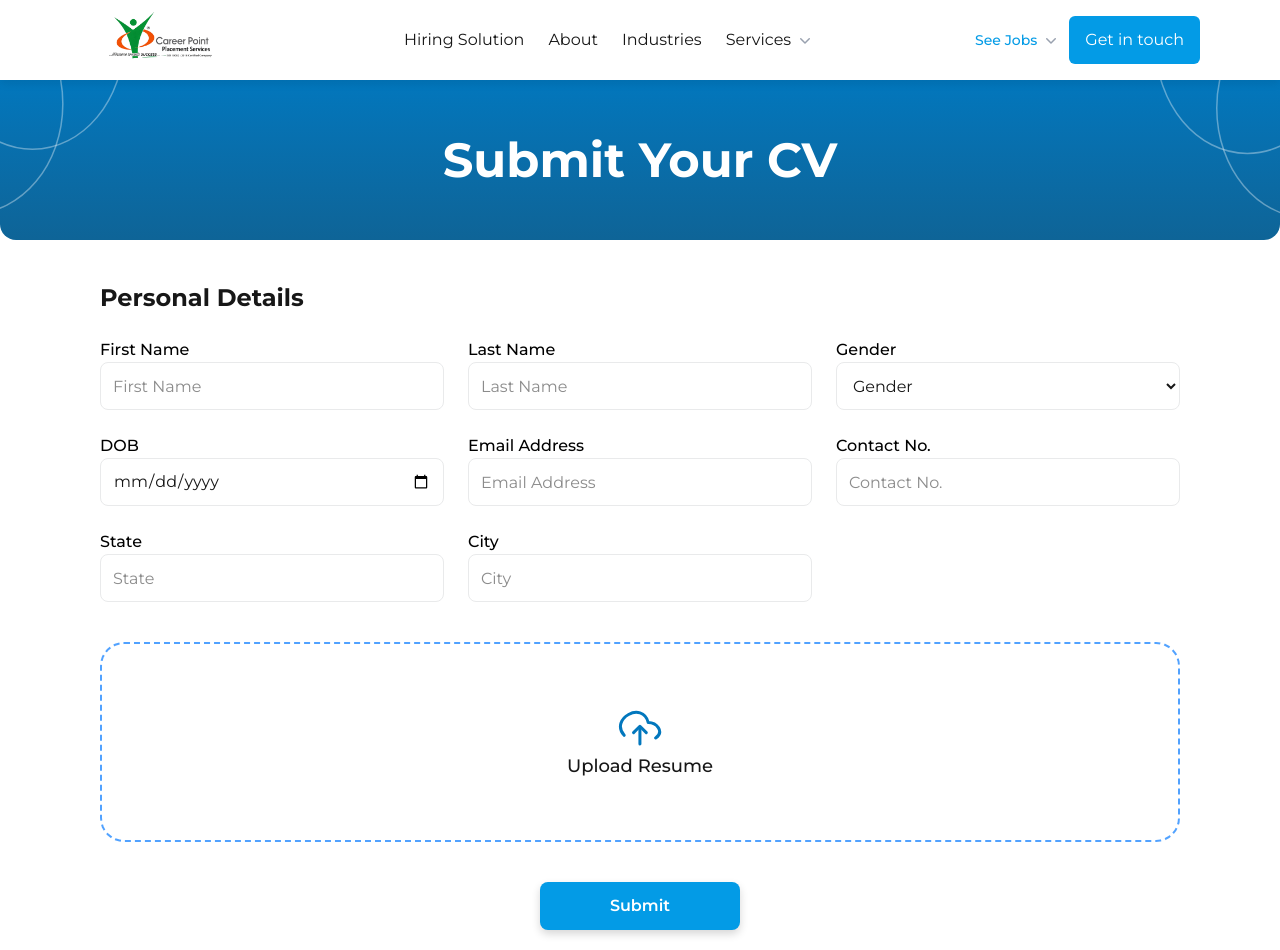
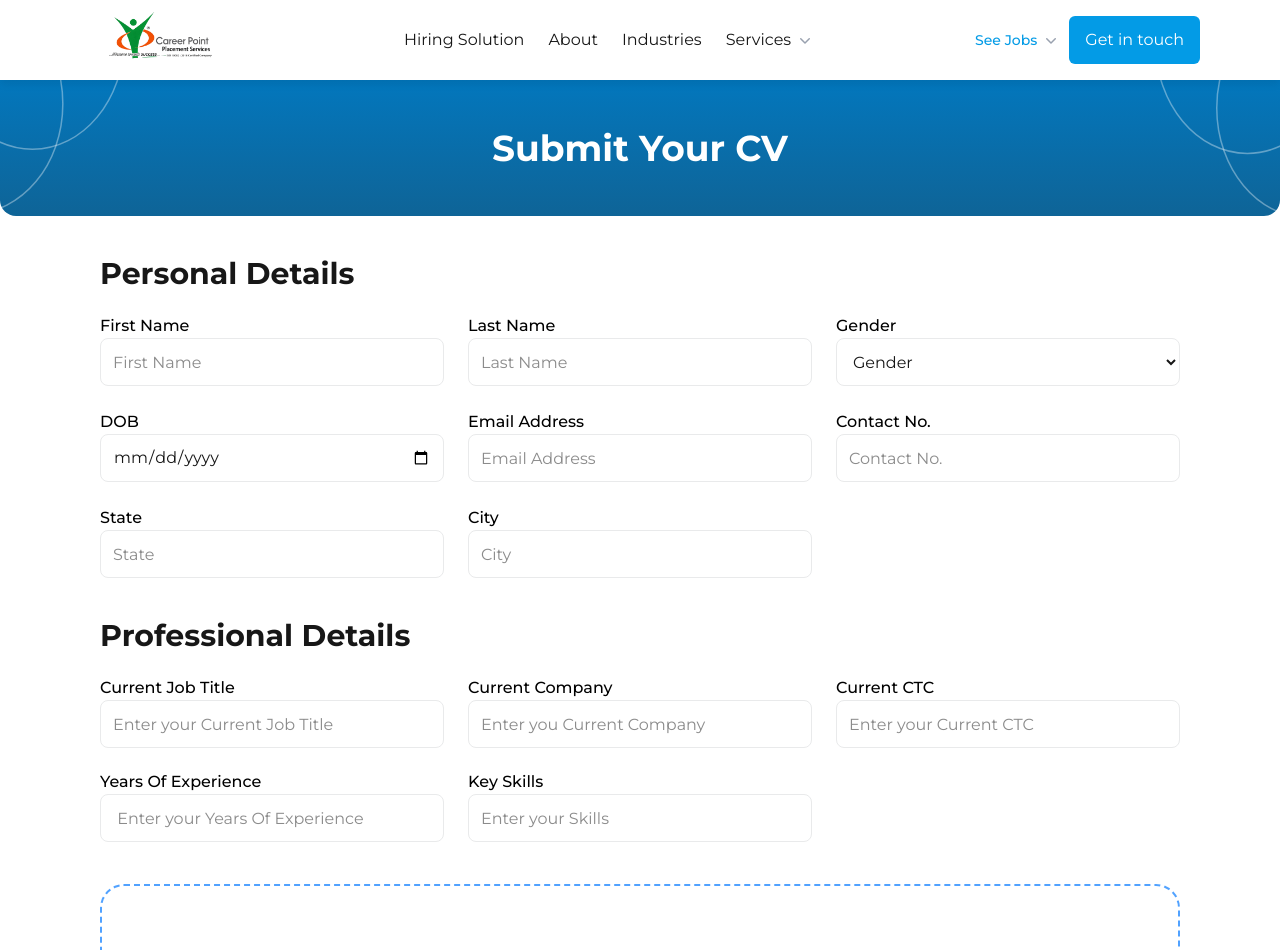
Before and after one commit to sanjaybhandari-tsc/carrer-point, a Next.js app: page /jobs/submitYourCV in a window 1280 px wide. Shown: the top 950 px of the page. Built offline with nearby package versions, Linux system fonts and the light colour scheme.

Commit message:
corrections of font size

```diff
--- a/src/components/BrowserJobs/Jobscart.js
+++ b/src/components/BrowserJobs/Jobscart.js
@@ -274,15 +274,16 @@ export default function Jobscart() {
   return (
     <div className="p-4 sm:p-6 md:p-8 bg-white lg:px-25 min-h-screen">
 
-      <div  ref={headingRef} className={`p-4 sm:p-6 text-center  transition-all duration-700 transform ${showHeading ? "translate-y-0 opacity-100" : "-translate-y-10 opacity-0"
-        }` }>
-        <h2 className="text-2xl sm:text-3xl lg:text-[36px] font-bold mb-5">
+      <div  ref={headingRef} className={`p-4 sm:p-6 text-center  transition-all duration-700 transform ${showHeading ? "translate-y-0 opacity-100" : "-translate-y-10 opacity-0"}` }>
+        <h2 className="heading-bold mb-5">
           Featured <span className="text-[#0277BD]">Jobs</span>
         </h2>
-        <p className="text-black mt-2 text-sm sm:text-base lg:text-[18px] max-w-2xl lg:max-w-7xl  font-[500] mx-auto">
+        <p className="text-black mt-2 content max-w-2xl lg:max-w-7xl  mx-auto">
           Explore opportunities across different roles and industries, and find positions that align with your skills, interests, and career goals.
         </p>
       </div>
+
+
 
       <div ref={containerRef} className={`mt-6 grid grid-cols-1 lg:grid-cols-3 gap-6 py-6 transition-all duration-700 transform ${showContent ? "translate-y-0 opacity-100" : "translate-y-10 opacity-0"
         }`}>
@@ -295,23 +296,24 @@ export default function Jobscart() {
               <div
                 key={job.id}
                 onClick={() => setSelectedJob(job)}
-                className={`p-4 sm:p-5 rounded-2xl border cursor-pointer transition ${ selectedJob.id === job.id ? "border-[#039BE6] border-2" : "border-2 border-[#ECECEC] hover:shadow-sm"
-                }`}
+                className={`p-4 sm:p-5 rounded-2xl border cursor-pointer transition ${ selectedJob.id === job.id ? "border-[#039BE6] border-2" : "border-2 border-[#ECECEC] hover:shadow-sm"}`}
               >
                 <div className="flex justify-between items-start gap-2">
-                  <h3 className="font-semibold text-base sm:text-lg md:text-xl">
+                  <h3 className="content-semibold">
                     {job.title}
                   </h3>
 
                   <div className="flex items-center gap-1 whitespace-nowrap">
-                    <img src="/images/broserJobs/clockone.svg" alt="icon" className="h-4 w-4" />
-                    <span className="text-[10px] sm:text-[12px] text-black">
+                    <img src="/images/broserJobs/clockone.svg" alt="icon" className="h-3.5 w-3.5" />
+                    <span className="text-[10px] sm:text-[12px] font-roboto text-black">
                       {job.time}
                     </span>
                   </div>
                 </div>
 
-                <div className="flex flex-wrap gap-3 mt-4 text-sm sm:text-[16px]">
+
+
+                <div className="flex flex-wrap gap-3 mt-4 text-sm sm:text-[16px] font-roboto">
                   <div className="flex items-center gap-1">
                     <img src="/images/broserJobs/experienceIcon.svg" alt="" className="h-4 w-4 sm:h-5 sm:w-5" />
                     <span>{job.experience}</span>
@@ -330,7 +332,7 @@ export default function Jobscart() {
                   )}
                 </div>
 
-                <div className="mt-4 text-sm sm:text-[16px]">
+                <div className="mt-4 text-sm sm:text-[14px] font-roboto">
                   {job.skills.map((s, i) => (
                     <span key={i} className=" text-lg me-2 "><span className="me-1">•</span>{s} </span>
                   ))}
@@ -338,6 +340,7 @@ export default function Jobscart() {
               </div>
             ))}
           </div>
+
           <div className="flex flex-wrap justify-center items-center gap-2 sm:gap-3 mt-6">
 
             <button
@@ -351,7 +354,7 @@ export default function Jobscart() {
                 <button
                   key={page}
                   onClick={() => setCurrentPage(page)}
-                  className={`w-7 h-7 sm:w-8 sm:h-8 rounded-full text-sm sm:text-[16px] cursor-pointer ${ currentPage === page ? "bg-gray-200 font-semibold" : "text-black"
+                  className={`w-7 h-7 sm:w-8 sm:h-8 rounded-full content-semibold cursor-pointer ${ currentPage === page ? "bg-gray-200 font-semibold" : "text-black"
                   }`}
                 >
                   {page}
@@ -375,11 +378,11 @@ export default function Jobscart() {
           <div className="flex flex-col sm:flex-row sm:justify-between sm:items-center gap-4 border border-[#ECECEC] rounded-t-xl p-4 sm:p-6">
 
             <div>
-              <h3 className="text-lg sm:text-xl md:text-2xl font-bold">
+              <h3 className="subheading-bold">
                 {selectedJob.title}
               </h3>
 
-              <div className="flex flex-wrap gap-3 mt-2 text-sm sm:text-[16px]">
+              <div className="flex flex-wrap gap-3 mt-2 content">
                 <div className="flex items-center gap-1">
                   <img src="/images/broserJobs/experienceIcon.svg" className="h-4 w-4 sm:h-5 sm:w-5" />
                   <span>{selectedJob.experience}</span>
@@ -391,33 +394,35 @@ export default function Jobscart() {
                 </div>
 
                 <div className="flex items-center gap-1">
-                  <img src="/images/broserJobs/clockone.svg" className="h-4 w-4" />
-                  <span className="text-[10px] sm:text-[12px]">
+                  <img src="/images/broserJobs/clockone.svg" className="h-3.5 w-3.5" />
+                  <span className="text-[10px] sm:text-[12px] font-roboto">
                     {selectedJob.time}
                   </span>
                 </div>
               </div>
             </div>
 
-            <button onClick={()=>submitHandelar(selectedJob)} className="bg-[#039BE6] text-white px-4 sm:px-6 py-3 sm:py-4 rounded-lg shadow w-full sm:w-auto text-sm sm:text-base flex items-center justify-center gap-3 cursor-pointer">
+            <button onClick={()=>submitHandelar(selectedJob)} className="bg-[#039BE6] text-white px-4 sm:px-6 py-3 sm:py-4 rounded-lg shadow w-full sm:w-auto text-sm sm:text-base flex items-center justify-center gap-3 cursor-pointer font-montserrat">
               Apply now
               <img src="/images/broserJobs/applyArrow.svg" className="w-[14px] h-[18px]" />
             </button>
           </div>
 
+
+
           <div className="px-4 sm:px-6 pt-6">
-            <h4 className="text-lg sm:text-[20px] font-semibold mb-2">Overview</h4>
-            <p className="text-sm sm:text-[16px] leading-[165%] ps-2 sm:ps-4">
+            <h4 className="text-lg sm:text-[20px] font-semibold mb-2 font-montserrat">Overview</h4>
+            <p className="text-sm sm:text-[16px] leading-[165%] ps-2 sm:ps-4 font-inter">
               {selectedJob.description}
             </p>
           </div>
 
           <div className="mt-6 px-4 sm:px-6">
-            <h4 className="text-lg sm:text-[20px] font-semibold mb-2">
+            <h4 className="text-lg sm:text-[20px] font-semibold mb-2 font-montserrat ">
               Responsibilities
             </h4>
 
-            <div className="space-y-2 text-sm sm:text-[16px]">
+            <div className="space-y-2 text-sm sm:text-[16px] font-inter">
               {selectedJob.responsibilities.map((item, i) => (
                 <div key={i} className="flex items-start gap-2 ps-2 sm:ps-4">
                   <p className=" inline-block w-1.5 h-1.5 sm:w-1 sm:h-1 bg-black rounded-full mt-2 flex-shrink-0"></p>
@@ -427,15 +432,15 @@ export default function Jobscart() {
             </div>
           </div>
 
-          <div className="mt-6 px-4 sm:px-6 text-sm sm:text-[16px] space-y-2">
+          <div className="mt-6 px-4 sm:px-6 text-sm sm:text-[16px] space-y-2 content  !font-montserrat">
             <p><strong>Role :</strong> {selectedJob.role}</p>
             <p><strong>Industry :</strong> {selectedJob.industry}</p>
             <p><strong>Employement Type :</strong> {selectedJob.employmentType}</p>
           </div>
 
           <div className="mt-6 px-4 sm:px-6">
-            <h4 className="text-lg font-semibold mb-2">Skills</h4>
-            <div className="flex flex-wrap gap-3 text-sm  sm:text-[16px] ps-2 sm:ps-4">
+            <h4 className="content-semibold mb-2">Skills</h4>
+            <div className="flex flex-wrap gap-3 content !font-montserrat ps-2 sm:ps-4">
               {selectedJob.skills.map((s, i) => (
                 <span key={i}>• {s}</span>
               ))}
--- a/src/components/Layout/Footer/index.js
+++ b/src/components/Layout/Footer/index.js
@@ -3,7 +3,7 @@ import Link from "next/link";
 
 export default function Footer() {
   return (
-    <footer className="bg-[#0B2239] text-white relative mt-5">
+    <footer className="bg-[#0B2239] text-white relative mt-5 font-inter">
       <div className="p-4 md:p-6 lg:p-8 w-auto">
 
       <div className="flex items-center justify-center flex-col px-4 md:px-10 lg:px-20 py-6 gap-5">
@@ -19,7 +19,7 @@ export default function Footer() {
             />
           </div>
 
-          <div className="flex items-center justify-center text-center lg:text-left">
+          <div className="flex items-center justify-center text-center lg:text-left font-inter">
             <p className="font-inter font-medium text-[16px] md:text-[18px] leading-[150%] tracking-normal">
               “Career Point Placement Services is committed to connecting
               organizations with the right talent while helping professionals
--- a/src/components/SubmitCV/HeadingSubmitCV.js
+++ b/src/components/SubmitCV/HeadingSubmitCV.js
@@ -3,7 +3,7 @@ import React from 'react'
 export default function HeadingSubmitCV() {
     return (
 
-        <header className="relative flex justify-center items-center bg-gradient-to-b from-[#0277BD] to-[#0E6497] py-14 rounded-b-2xl overflow-hidden" aria-label="Submit CV header">
+        <header className="relative flex justify-center items-center bg-gradient-to-b from-[#0277BD] to-[#0E6497] md:py-12 py-10 rounded-b-2xl overflow-hidden" aria-label="Submit CV header">
             <img
                 className="absolute  lg:top-0 lg:left-0  md:top-0 md:left-0 -top-10 -left-5 "
                 src="/images/permanentHiring/permanentTop1.svg"
@@ -25,7 +25,7 @@ export default function HeadingSubmitCV() {
                 src="/images/permanentHiring/permanentTop4.svg"
                 aria-hidden="true"
             />
-            <h2 className="font-black lg:text-5xl text-3xl text-white">
+            <h2 className="heading-bold text-white">
                 Submit Your CV
             </h2>
         </header>
--- a/src/components/SubmitCV/SubmitcvForm.js
+++ b/src/components/SubmitCV/SubmitcvForm.js
@@ -104,9 +104,9 @@ export default function SubmitcvForm() {
     <div className="px-4 sm:px-6 lg:px-[100px] py-10 lg:mb-25">
       <form onSubmit={handleSubmit} className="max-w-[1312px] mx-auto space-y-10">
         <div className="space-y-6">
-          <h2 className="text-[24px] font-bold">Personal Details</h2>
+          <h2 className="subheading-bold font-bold">Personal Details</h2>
 
-          <div className="grid grid-cols-1 md:grid-cols-2 lg:grid-cols-3 gap-6">
+          <div className="grid grid-cols-1 md:grid-cols-2 lg:grid-cols-3 gap-6 font-montserra">
 
             <div className="flex items-start flex-col gap-[2px]">
               <label className={labelStyle}>First Name</label>
@@ -212,8 +212,78 @@ export default function SubmitcvForm() {
           </div>
         </div>
 
+        <div className="space-y-6">
+          <h2 className="subheading-bold font-bold">Professional Details</h2>
+
+          <div className="grid grid-cols-1 md:grid-cols-2 lg:grid-cols-3 gap-6 font-montserra">
+
+            <div className="flex items-start flex-col gap-[2px]">
+              <label className={labelStyle}>Current Job Title</label>
+              <input
+                type="text"
+                name="jobTitle"
+                placeholder="Enter your Current Job Title"
+                className={inputStyle("jobTitle")}
+                onChange={handleChange}
+                onFocus={handleFocus}
+              />
+            </div>
+
+            <div className="flex items-start flex-col gap-[2px]">
+              <label className={labelStyle}>Current Company</label>
+              <input
+                type="text"
+                name="company"
+                placeholder="Enter you Current Company"
+                className={inputStyle("company")}
+                onChange={handleChange}
+                onFocus={handleFocus}
+              />
+            </div>
+
+            <div className="flex items-start flex-col gap-[2px]">
+              <label className={labelStyle}>Current CTC</label>
+              <input
+                type="text"
+                name="ctc"
+                placeholder="Enter your Current CTC"
+                className={inputStyle("ctc")}
+                onChange={handleChange}
+                onFocus={handleFocus}
+              />
+            </div>
+
+            <div className="flex items-start flex-col gap-[2px]">
+              <label className={labelStyle}>Years Of Experience</label>
+              <input
+                type="text"
+                name="experience"
+                placeholder=" Enter your Years Of Experience"
+                className={inputStyle("experience")}
+                onChange={handleChange}
+                onFocus={handleFocus}
+              />
+            </div>
+
+            <div className="flex items-start flex-col gap-[2px]">
+              <label className={labelStyle}>Key Skills</label>
+              <input
+                type="text"
+                name="skills"
+                placeholder="Enter your Skills"
+                className={inputStyle("skills")}
+                onChange={handleChange}
+                onFocus={handleFocus}
+              />
+              <p className="text-red-500 text-lg">{errors.skills}</p>
+            </div>
+
+
+          </div>
+        </div>
+
         {/* Resume Upload */}
-        <div className="flex justify-center gap-[2px]">
+        <div className="flex justify-center gap-[2px] font-montserrat">
           <label
             className={`w-full max-w-[1130px] h-[200px] border-2 border-dashed rounded-3xl flex flex-col items-center justify-center text-center cursor-pointer ${
               errors.resume ? "border-red-500" : "border-blue-400"
--- a/src/styles/globals.css
+++ b/src/styles/globals.css
@@ -93,16 +93,23 @@ body {
     font-family: var(--font-montserrat);
     @apply font-semibold text-base sm:text-lg md:text-xl lg:text-2xl xl:text-3xl;
   }
+   .subheading-bold{
+    font-family: var(--font-montserrat);
+    @apply font-bold text-base sm:text-lg md:text-xl lg:text-2xl xl:text-3xl;
+  }
 
   .content {
     font-family: var(--font-roboto);
     @apply font-normal text-sm sm:text-base md:text-lg lg:text-lg xl:text-xl;
   }
-  .content-semibold {
+  .content-semibold-roboto {
     font-family: var(--font-roboto);
     @apply font-semibold text-sm sm:text-base md:text-lg lg:text-lg xl:text-xl;
   }
-
+  .content-semibold {
+    font-family: var(--font-montserrat);
+    @apply font-semibold text-sm sm:text-base md:text-lg lg:text-lg xl:text-xl;
+  }
 
   .small-text {
     font-family: var(--font-inter);
```
Also changed, not shown: src/components/SubmitCV/AboutThejob.js (+13 -13 lines).
